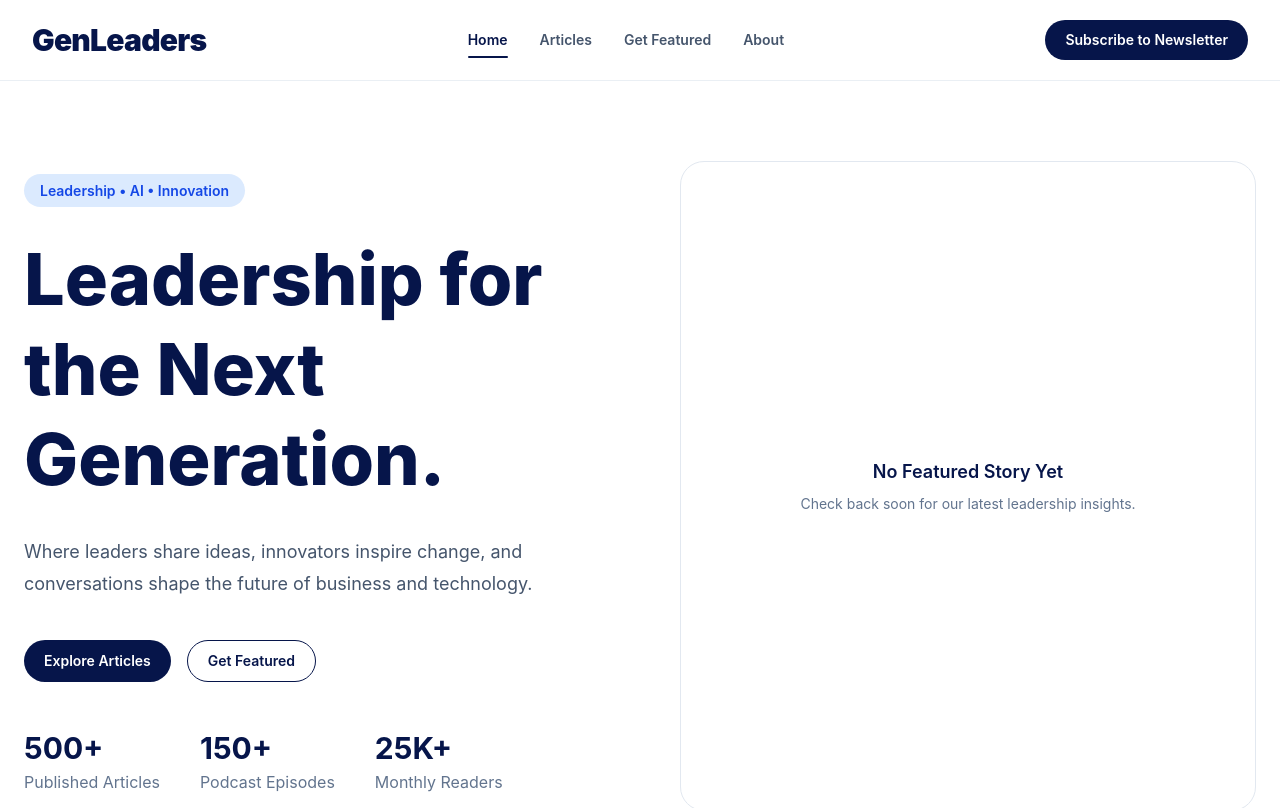
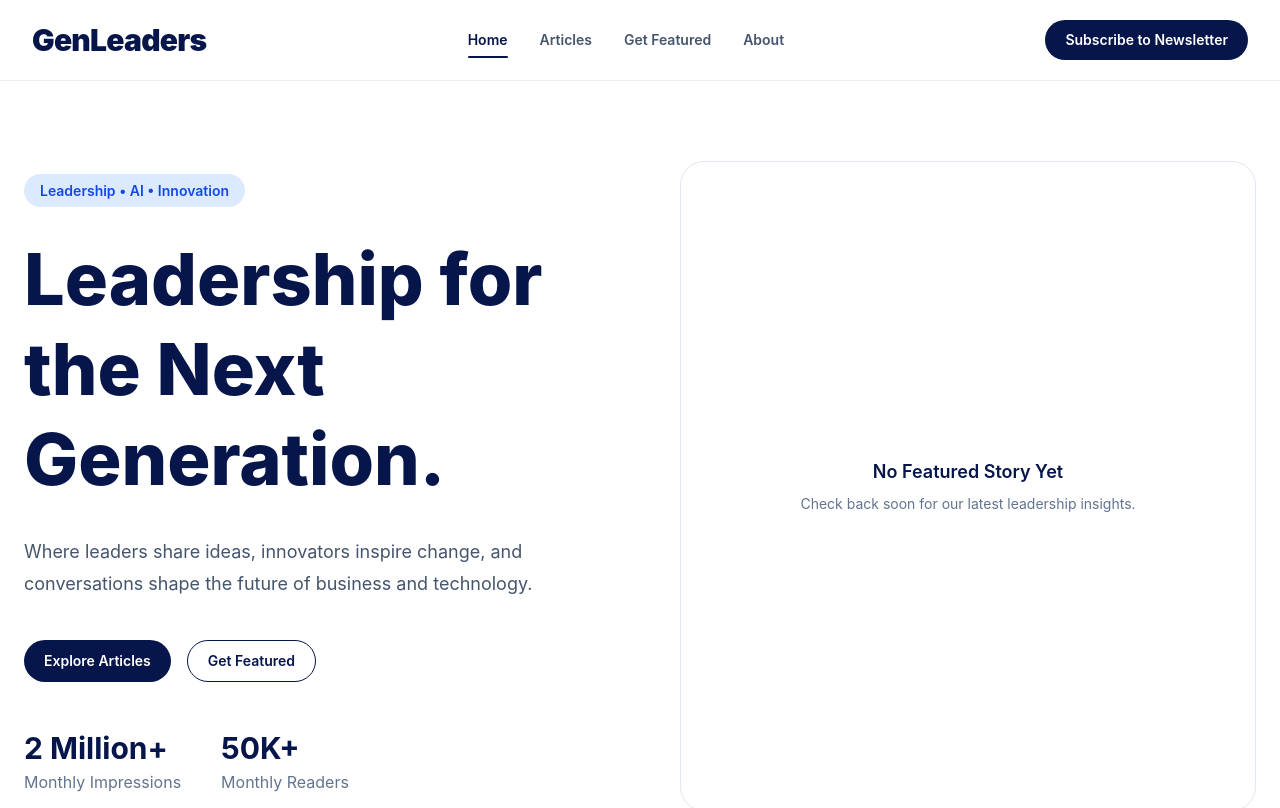
Before and after one commit to canvatemptee-blip/genleadersprod, a React (Vite) app in the folder web/: page / in a window 1280 px wide. Shown: the top 808 px of the page. Built offline with nearby package versions, Linux system fonts and the light colour scheme; no server answers.

Commit message:
feat(web): update hero section statistics

```diff
--- a/web/src/features/home/components/HeroStats.tsx
+++ b/web/src/features/home/components/HeroStats.tsx
@@ -5,15 +5,11 @@ interface HeroStat {
 
 const stats: HeroStat[] = [
     {
-        value: "500+",
-        label: "Published Articles",
+        value: "2 Million+",
+        label: "Monthly Impressions",
     },
     {
-        value: "150+",
-        label: "Podcast Episodes",
-    },
-    {
-        value: "25K+",
+        value: "50K+",
         label: "Monthly Readers",
     },
 ];
```
